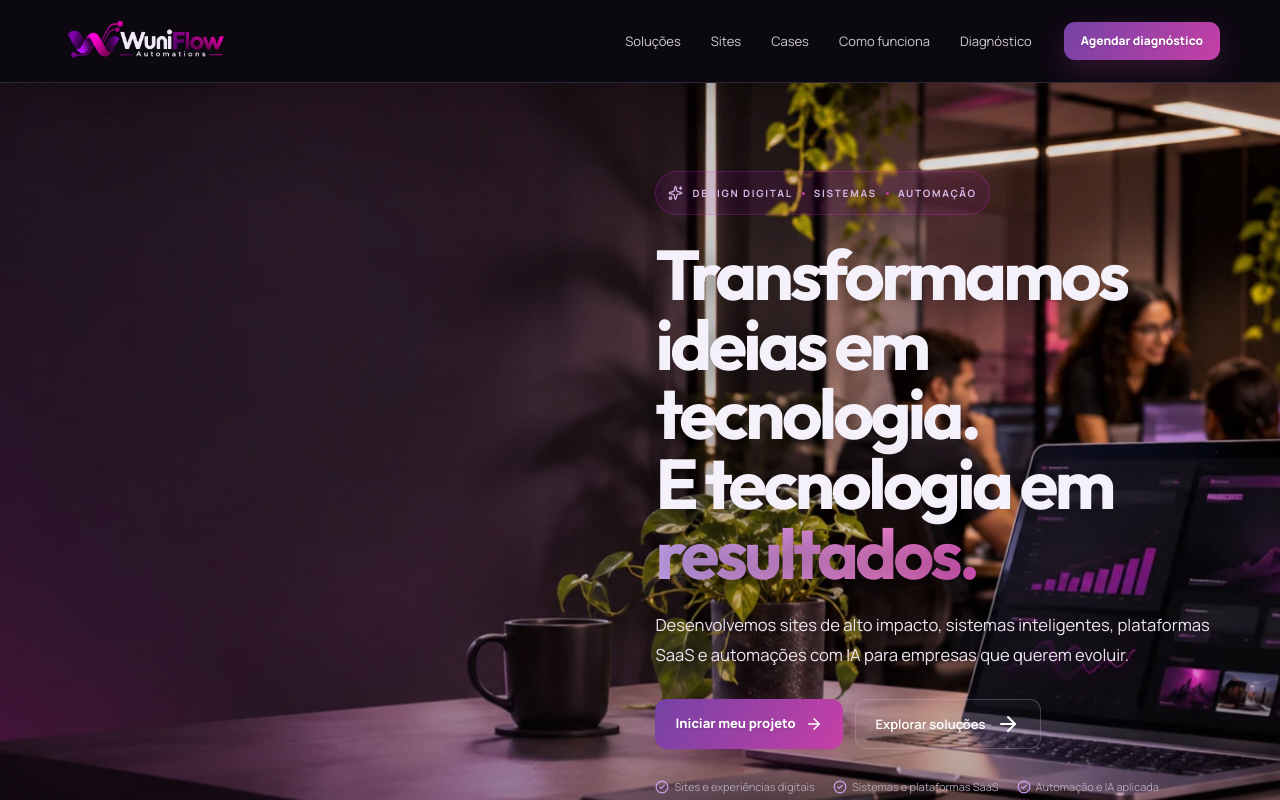
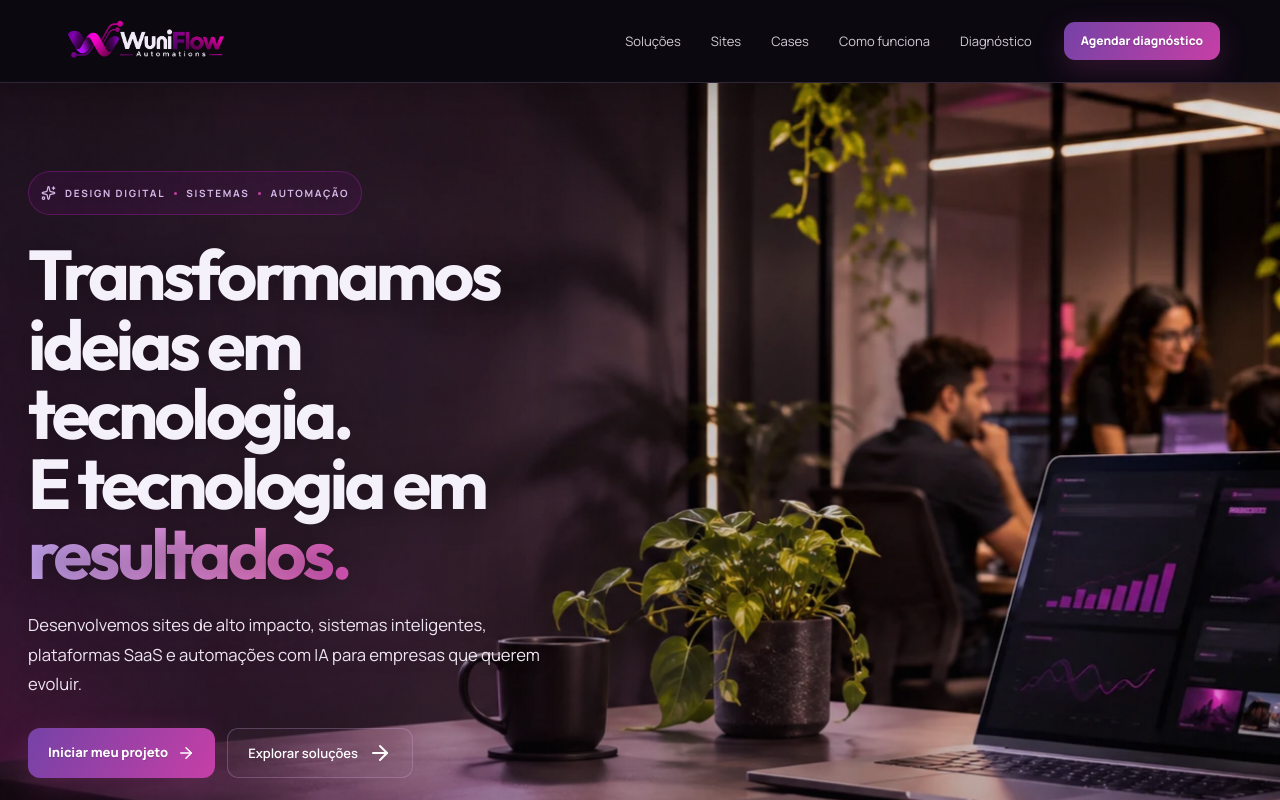
Before and after one commit to wuniflow-creator/wuniflow-landing, a React (Vite) app: page / in a window 1280 px wide. Shown: the top 800 px of the page. Built offline with nearby package versions, Linux system fonts and the light colour scheme.

Commit message:
fix(hero): anchor copy to left grid column and resume visible motion

```diff
--- a/src/landing-contrast.css
+++ b/src/landing-contrast.css
@@ -176,7 +176,7 @@ body:has(.landingHeader) .cinematicHero.isHeroStill.isHeroReal.isHeroFilmReady .
 /* Reserve final geometry before image decode; avoid layout shifts. */
 body:has(.landingHeader) .cinematicHero {min-height:max(680px,calc(100svh - 78px));align-items:center;}
 body:has(.landingHeader) .cinematicHero .cinematicVisual {display:none;}
-body:has(.landingHeader) .cinematicHero.isHeroReal.isHeroMotion .heroFullPoster {animation-play-state:running;}
+body:has(.landingHeader) .cinematicHero.isHeroStill.isHeroReal.isHeroFilmReady.isHeroMotion .heroFullPoster {animation-play-state:running;}
 @keyframes wfRealHeroMotion {
   from {transform:scale(1.018) translate3d(0,0,0);}
   to {transform:scale(1.065) translate3d(-.5%,.3%,0);}
@@ -187,3 +187,6 @@ body:has(.landingHeader) .cinematicHero.isHeroReal.isHeroMotion .heroFullPoster
 @media(max-width:800px) {
   body:has(.landingHeader) .cinematicHero {min-height:max(680px,calc(100svh - 68px));padding:85px 22px 65px;}
 }
+/* The picture wrapper must not consume the first grid column. */
+body:has(.landingHeader) .cinematicHero > picture {display:contents;}
+body:has(.landingHeader) .cinematicHero > .cinematicCopy {grid-column:1;grid-row:1;}
```
